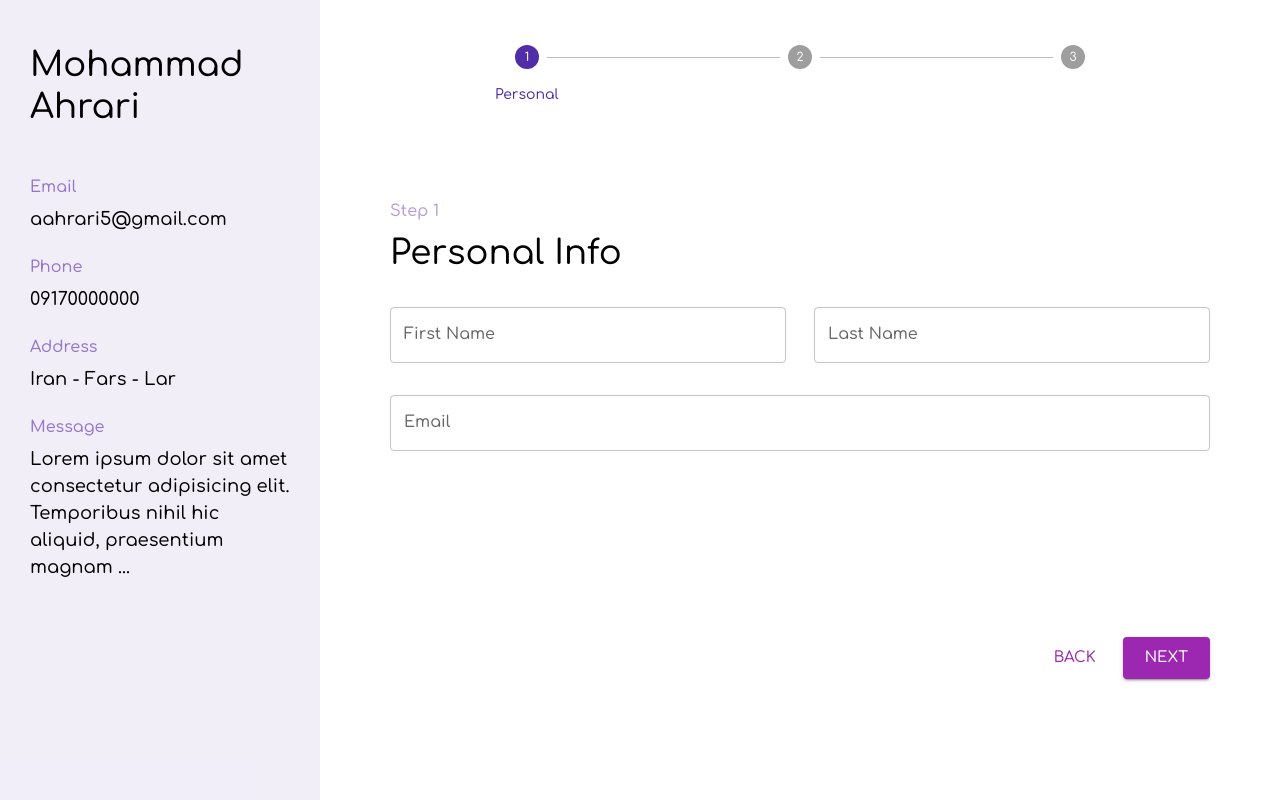
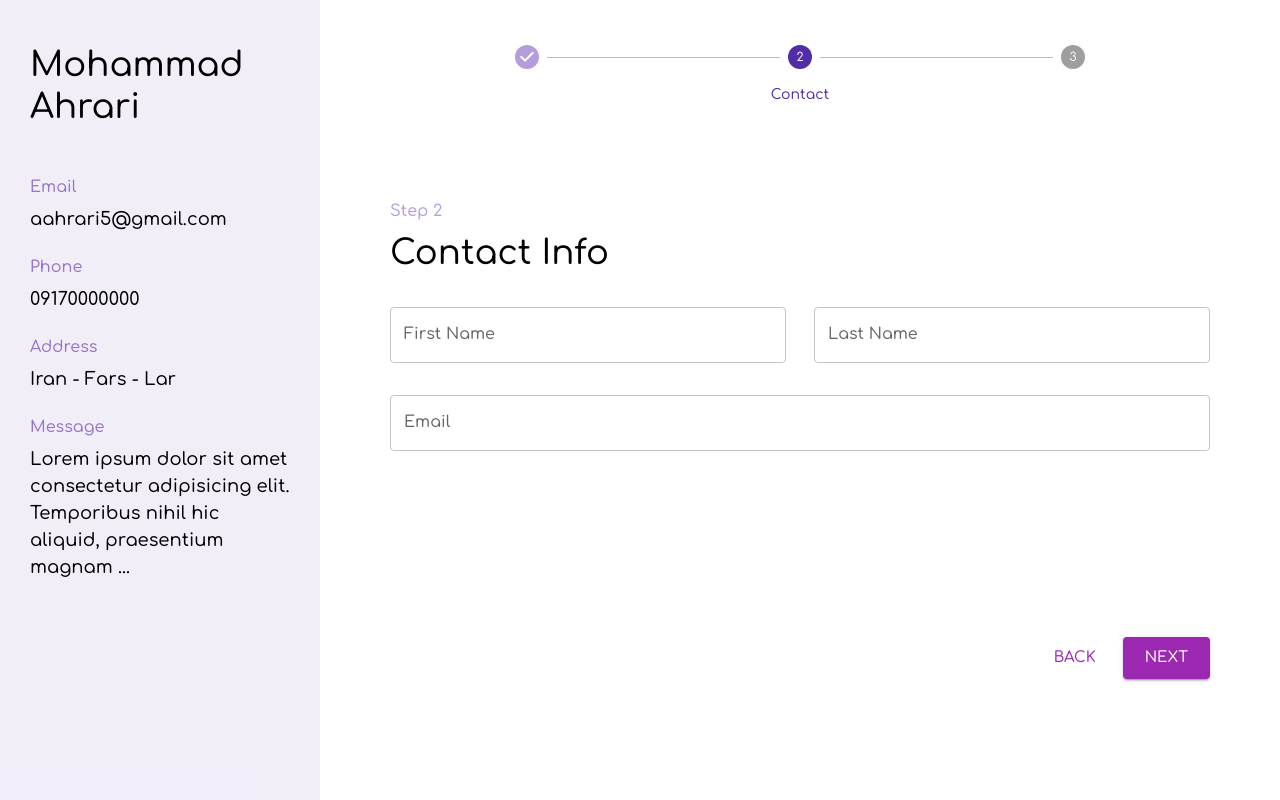
Before and after one commit to mohammad-moa/Multi-Step-Form, a Next.js app: page / in a window 1280 px wide. Both pictures are taken after a click on the button "NEXT". Built offline with nearby package versions, Linux system fonts and the light colour scheme.

Commit message:
added multi step provider in home page and change dynamic state steps and active step from context for form and step component

```diff
--- a/app/(home)/page.js
+++ b/app/(home)/page.js
@@ -1,5 +1,6 @@
 "use client"
 
+import MultiStepProvider from "@/context/MultiStepContext";
 import LeftPanel from "@/components/LeftPanel/LeftPanel";
 import RightPanel from "@/components/RightPanel/RightPanel";
 import { Grid, ThemeProvider, createTheme } from "@mui/material";
@@ -14,6 +15,7 @@ const theme = createTheme({
 export default function Home() {
   return (
     <ThemeProvider theme={theme}>
+      <MultiStepProvider>
         <Grid container height={"100vh"} justifyContent={"center"}>
           <Grid item lg={3} bgcolor={"#ede7f6b3"} p={"45px 30px"}>
             <LeftPanel />
@@ -22,6 +24,7 @@ export default function Home() {
             <RightPanel />
           </Grid>
         </Grid>
+      </MultiStepProvider>
     </ThemeProvider>
   )
 }
--- a/components/RightPanel/RightPanel.jsx
+++ b/components/RightPanel/RightPanel.jsx
@@ -1,10 +1,22 @@
-
-import { Box, Button } from "@mui/material";
+import { useContext } from "react";
+import { MultiStepContext } from "@/context/MultiStepContext";
+import { Box, Button, Typography } from "@mui/material";
 import RightPanelForms from "../RightPanelForms";
 import RightPanelSteps from "../RightPanelSteps";
+import { grey } from "@mui/material/colors";
 
 export default function RightPanel() {
-    return (
+  const { activeStep, setActiveStep, steps } = useContext(MultiStepContext);
+
+  const nextStepHandler = () => {
+    setActiveStep((prev) => prev + 1);
+  };
+
+  const backStepHandler = () => {
+    setActiveStep((prev) => prev - 1);
+  };
+
+  return activeStep <= steps.length ? (
     <>
       <Box height={"17vh"} mb={2}>
         <RightPanelSteps />
@@ -16,22 +28,43 @@ export default function RightPanel() {
 
       {/* Next / Back Button Steps */}
       <Box display={"flex"} justifyContent={"flex-end"}>
+        {activeStep > 1 ? (
           <Button
             color="secondary"
             size="large"
             sx={{ mr: 2 }}
+            onClick={backStepHandler}
           >
             Back
           </Button>
+        ) : (
+          ""
+        )}
 
         <Button
           variant="contained"
           color="secondary"
           size="large"
+          onClick={nextStepHandler}
         >
-                    Next
+          {activeStep === steps.length ? "Finish" : "Next"}
         </Button>
       </Box>
     </>
-    )
+  ) : (
+    <Box
+      display={"flex"}
+      justifyContent={"center"}
+      alignItems={"center"}
+      flexWrap={"wrap"}
+      height={"100%"}
+    >
+      <Typography variant="h5" fontWeight="600" color="secondary" width="100%">
+        Thanks for sharing your comments with me
+      </Typography>
+      <Typography fontSize={14} color={grey[400]} width="100%">
+        Mohammad Ahrari
+      </Typography>
+    </Box>
+  );
 }
--- a/components/RightPanelForms/index.jsx
+++ b/components/RightPanelForms/index.jsx
@@ -1,3 +1,5 @@
+import { useContext } from "react";
+import { MultiStepContext } from "@/context/MultiStepContext";
 import { Box, Typography } from "@mui/material";
 import ContactForm from "./ContactForm";
 import MessageForm from "./MessageForm";
@@ -5,19 +7,21 @@ import PersonalForm from "./PersonalForm";
 import { deepPurple } from "@mui/material/colors";
 
 export default function RightPanelForms() {
+  const { activeStep, steps } = useContext(MultiStepContext);
+
   return (
     <>
       <Box>
         <Typography variant="subtitle1" color={deepPurple["200"]}>
-                    Step 1
+          Step {activeStep}
         </Typography>
         <Typography variant="h4" mt={1} fontWeight={500}>
-                    Personal Info
+          {steps[activeStep - 1]} Info
         </Typography>
       </Box>
       <PersonalForm />
       {/* <ContactForm /> */}
       {/* <MessageForm /> */}
     </>
-    )
+  );
 }
--- a/components/RightPanelSteps/index.jsx
+++ b/components/RightPanelSteps/index.jsx
@@ -1,27 +1,27 @@
+import { useContext } from "react";
+import { MultiStepContext } from "@/context/MultiStepContext";
 import { Step, StepLabel, Stepper } from "@mui/material";
 import { deepPurple } from "@mui/material/colors";
 
 export default function RightPanelSteps() {
-    const steps = ['Personal', 'Contact', 'Message'];
+  const { activeStep, steps } = useContext(MultiStepContext);
 
   return (
-        <Stepper alternativeLabel activeStep={0}>
+    <Stepper alternativeLabel activeStep={activeStep - 1}>
       {steps.map((label) => (
         <Step
           key={label}
           sx={{
-                        '& .MuiStepLabel-root .Mui-completed': {
+            "& .MuiStepLabel-root .Mui-completed": {
               color: deepPurple["200"],
             },
-                        '& .MuiStepLabel-root .Mui-active': {
+            "& .MuiStepLabel-root .Mui-active": {
               color: deepPurple["700"],
             },
-                        '& .MuiStepLabel-label.Mui-active.MuiStepLabel-alternativeLabel':
-                        {
+            "& .MuiStepLabel-label.Mui-active.MuiStepLabel-alternativeLabel": {
               display: "block",
             },
-                        '& .MuiStepLabel-label.MuiStepLabel-alternativeLabel':
-                        {
+            "& .MuiStepLabel-label.MuiStepLabel-alternativeLabel": {
               display: "none",
             },
           }}
@@ -30,5 +30,5 @@ export default function RightPanelSteps() {
         </Step>
       ))}
     </Stepper>
-    )
+  );
 }
```
Lines whose indentation alone changed are shown as unchanged.
